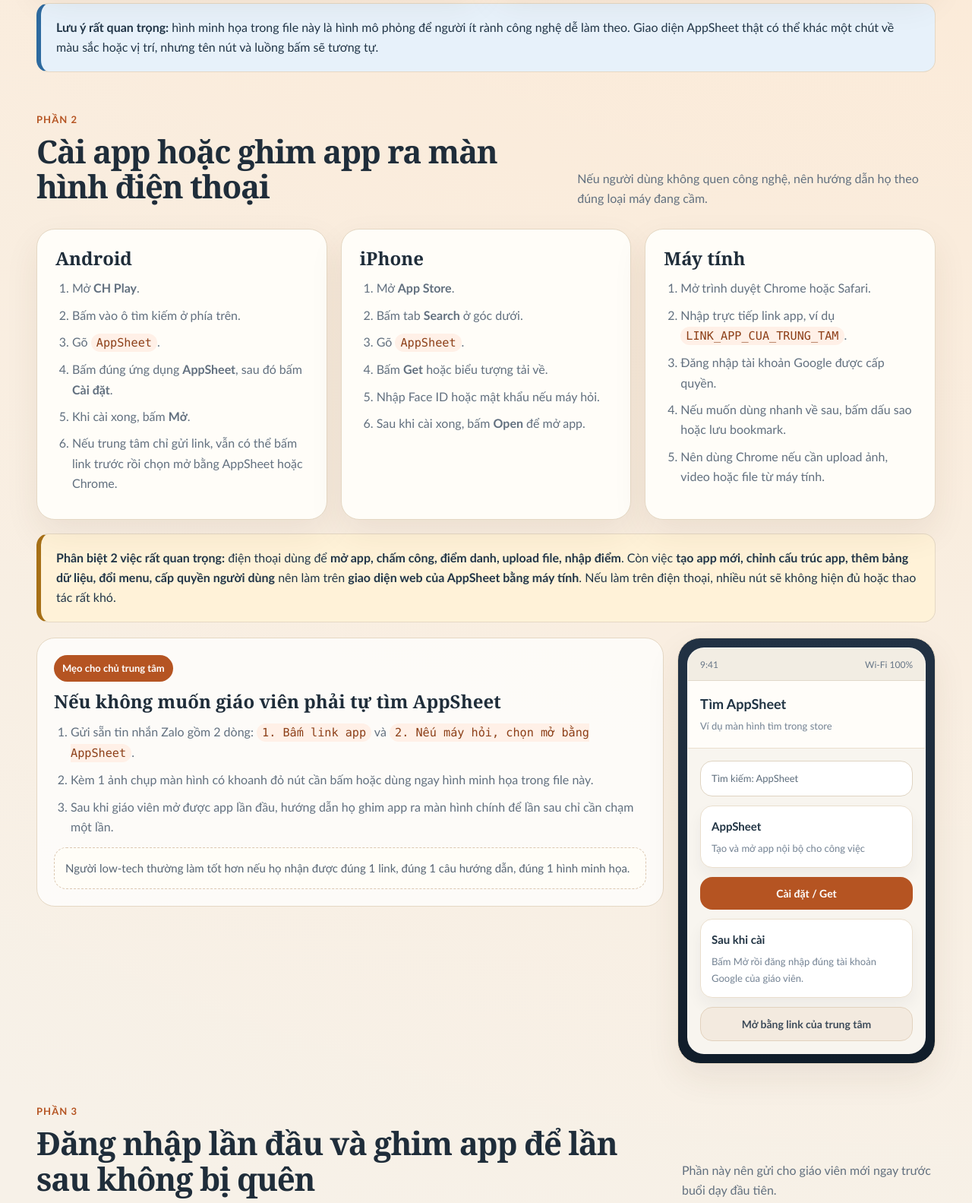
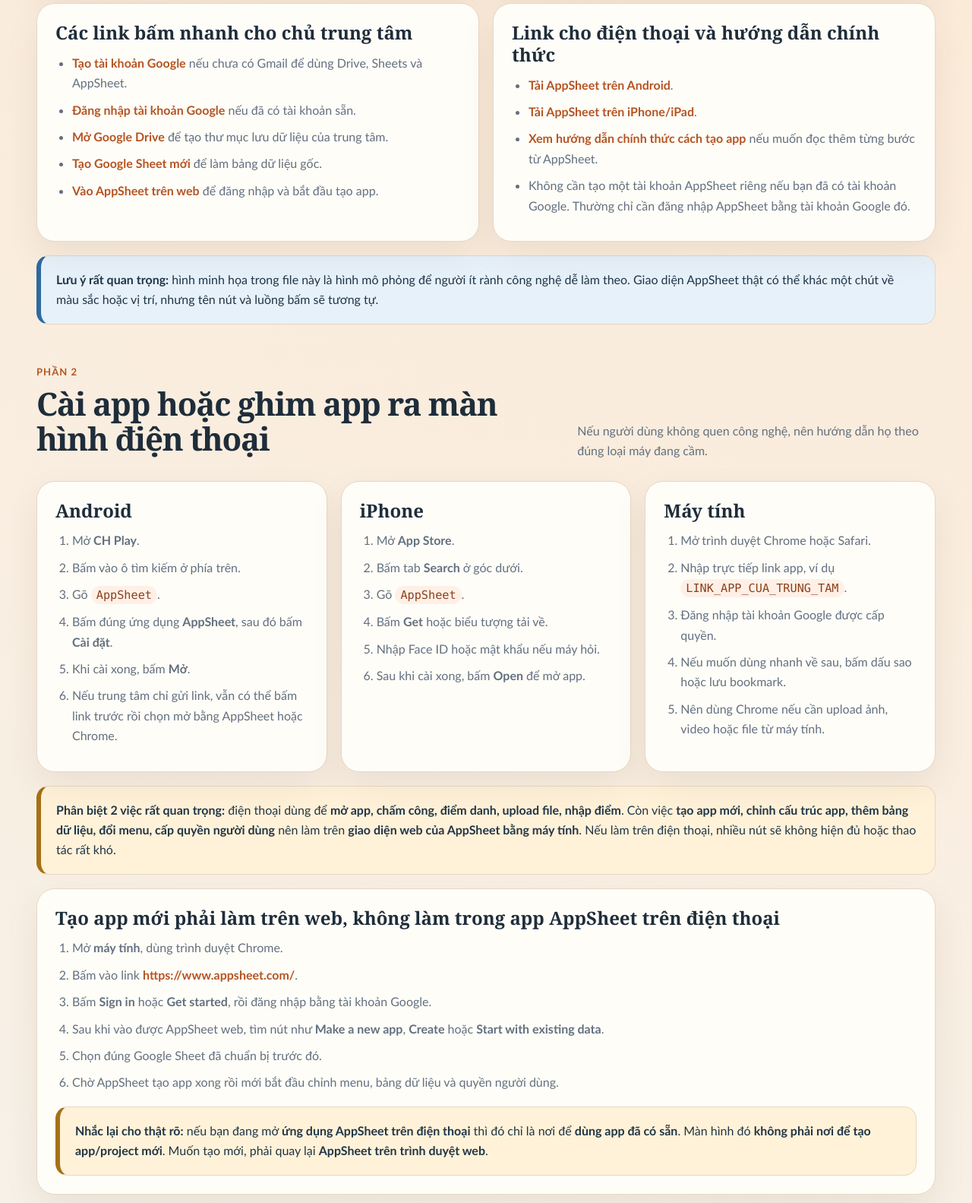
Before and after one commit to haonv88/giang_tutor, a plain HTML site: page index.html in a window 1280 px wide. Shown: the part 1317-2900 px from the top of the page at 76% size. Drawn offline with Linux system fonts and the light colour scheme.

Commit message:
Add guidance link

```diff
--- a/index.html
+++ b/index.html
@@ -838,6 +838,29 @@
         </div>
       </div>
 
+      <div class="grid two" style="margin-top: 18px;">
+        <div class="card">
+          <h3>Các link bấm nhanh cho chủ trung tâm</h3>
+          <ul class="checklist">
+            <li><a href="https://accounts.google.com/signup" target="_blank" rel="noreferrer"><strong>Tạo tài khoản Google</strong></a> nếu chưa có Gmail để dùng Drive, Sheets và AppSheet.</li>
+            <li><a href="https://accounts.google.com/" target="_blank" rel="noreferrer"><strong>Đăng nhập tài khoản Google</strong></a> nếu đã có tài khoản sẵn.</li>
+            <li><a href="https://drive.google.com/" target="_blank" rel="noreferrer"><strong>Mở Google Drive</strong></a> để tạo thư mục lưu dữ liệu của trung tâm.</li>
+            <li><a href="https://docs.google.com/spreadsheets/create" target="_blank" rel="noreferrer"><strong>Tạo Google Sheet mới</strong></a> để làm bảng dữ liệu gốc.</li>
+            <li><a href="https://www.appsheet.com/" target="_blank" rel="noreferrer"><strong>Vào AppSheet trên web</strong></a> để đăng nhập và bắt đầu tạo app.</li>
+          </ul>
+        </div>
+
+        <div class="card">
+          <h3>Link cho điện thoại và hướng dẫn chính thức</h3>
+          <ul class="checklist">
+            <li><a href="https://play.google.com/store/apps/details?hl=vi&id=x1Trackmaster.x1Trackmaster" target="_blank" rel="noreferrer"><strong>Tải AppSheet trên Android</strong></a>.</li>
+            <li><a href="https://apps.apple.com/us/app/appsheet/id732548900" target="_blank" rel="noreferrer"><strong>Tải AppSheet trên iPhone/iPad</strong></a>.</li>
+            <li><a href="https://about.appsheet.com/how-to-create-an-app/" target="_blank" rel="noreferrer"><strong>Xem hướng dẫn chính thức cách tạo app</strong></a> nếu muốn đọc thêm từng bước từ AppSheet.</li>
+            <li>Không cần tạo một tài khoản AppSheet riêng nếu bạn đã có tài khoản Google. Thường chỉ cần đăng nhập AppSheet bằng tài khoản Google đó.</li>
+          </ul>
+        </div>
+      </div>
+
       <div class="note">
         <strong>Lưu ý rất quan trọng:</strong> hình minh họa trong file này là hình mô phỏng để người ít rành công nghệ dễ làm theo.
         Giao diện AppSheet thật có thể khác một chút về màu sắc hoặc vị trí, nhưng tên nút và luồng bấm sẽ tương tự.
@@ -894,6 +917,22 @@
         <strong>Phân biệt 2 việc rất quan trọng:</strong> điện thoại dùng để <strong>mở app, chấm công, điểm danh, upload file, nhập điểm</strong>.
         Còn việc <strong>tạo app mới, chỉnh cấu trúc app, thêm bảng dữ liệu, đổi menu, cấp quyền người dùng</strong> nên làm trên
         <strong>giao diện web của AppSheet bằng máy tính</strong>. Nếu làm trên điện thoại, nhiều nút sẽ không hiện đủ hoặc thao tác rất khó.
+      </div>
+
+      <div class="card" style="margin-top: 18px;">
+        <h3>Tạo app mới phải làm trên web, không làm trong app AppSheet trên điện thoại</h3>
+        <ol class="steps">
+          <li>Mở <strong>máy tính</strong>, dùng trình duyệt Chrome.</li>
+          <li>Bấm vào link <a href="https://www.appsheet.com/" target="_blank" rel="noreferrer"><strong>https://www.appsheet.com/</strong></a>.</li>
+          <li>Bấm <strong>Sign in</strong> hoặc <strong>Get started</strong>, rồi đăng nhập bằng tài khoản Google.</li>
+          <li>Sau khi vào được AppSheet web, tìm nút như <strong>Make a new app</strong>, <strong>Create</strong> hoặc <strong>Start with existing data</strong>.</li>
+          <li>Chọn đúng Google Sheet đã chuẩn bị trước đó.</li>
+          <li>Chờ AppSheet tạo app xong rồi mới bắt đầu chỉnh menu, bảng dữ liệu và quyền người dùng.</li>
+        </ol>
+        <div class="warning" style="margin-bottom: 0;">
+          <strong>Nhắc lại cho thật rõ:</strong> nếu bạn đang mở <strong>ứng dụng AppSheet trên điện thoại</strong> thì đó chỉ là nơi để <strong>dùng app đã có sẵn</strong>.
+          Màn hình đó <strong>không phải nơi để tạo app/project mới</strong>. Muốn tạo mới, phải quay lại <strong>AppSheet trên trình duyệt web</strong>.
+        </div>
       </div>
 
       <div class="workflow">
@@ -1373,7 +1412,7 @@
           <div class="index">1</div>
           <div>
             <strong>Tạo nơi lưu dữ liệu gốc</strong>
-            <p>Mở <a href="https://drive.google.com/" target="_blank" rel="noreferrer">Google Drive</a>, tạo một thư mục riêng cho trung tâm, rồi tạo Google Sheet chứa các bảng như <code>Students</code>, <code>Teachers</code>, <code>Classes</code>, <code>Attendance</code>, <code>Scores</code>, <code>Homework</code>.</p>
+            <p>Mở <a href="https://drive.google.com/" target="_blank" rel="noreferrer">Google Drive</a>, tạo một thư mục riêng cho trung tâm, rồi bấm <a href="https://docs.google.com/spreadsheets/create" target="_blank" rel="noreferrer">Tạo Google Sheet mới</a> để làm bảng dữ liệu chứa các sheet như <code>Students</code>, <code>Teachers</code>, <code>Classes</code>, <code>Attendance</code>, <code>Scores</code>, <code>Homework</code>.</p>
           </div>
         </div>
 
@@ -1381,7 +1420,7 @@
           <div class="index">2</div>
           <div>
             <strong>Tạo app từ AppSheet</strong>
-            <p>Phải làm bước này trên <strong>máy tính</strong> bằng trình duyệt web như Chrome. Vào <a href="https://www.appsheet.com/" target="_blank" rel="noreferrer">AppSheet</a>, đăng nhập, rồi bấm <strong>Make a new app</strong> hoặc <strong>Start with existing data</strong>, sau đó chọn đúng Google Sheet vừa tạo.</p>
+            <p>Phải làm bước này trên <strong>máy tính</strong> bằng trình duyệt web như Chrome. Bấm vào <a href="https://www.appsheet.com/" target="_blank" rel="noreferrer"><strong>AppSheet trên web</strong></a>, đăng nhập, rồi tìm nút <strong>Make a new app</strong>, <strong>Create</strong> hoặc <strong>Start with existing data</strong>. Sau đó chọn đúng Google Sheet vừa tạo.</p>
           </div>
         </div>
 
@@ -1412,6 +1451,14 @@
         <div class="owner-step">
           <div class="index">6</div>
           <div>
+            <strong>Cách kiểm tra mình đang ở đúng nơi để tạo app</strong>
+            <p>Nếu bạn thấy thanh địa chỉ trình duyệt có chữ <code>appsheet.com</code> và màn hình có các nút kiểu <strong>Create</strong> hoặc <strong>Make a new app</strong>, bạn đang ở đúng giao diện web. Nếu bạn chỉ thấy giao diện giống một app để nhập dữ liệu hằng ngày, nghĩa là bạn đang ở sai chỗ.</p>
+          </div>
+        </div>
+
+        <div class="owner-step">
+          <div class="index">7</div>
+          <div>
             <strong>Gửi một tin nhắn mẫu cho giáo viên</strong>
             <p>Ví dụ: “Cô mở link này <code>LINK_APP_CUA_TRUNG_TAM</code>, đăng nhập đúng email đã đăng ký, rồi bấm ô Điểm danh HS để điểm danh buổi học hôm nay.”</p>
           </div>
@@ -1420,7 +1467,7 @@
 
       <div class="note">
         <strong>Kinh nghiệm thực tế:</strong> nếu chủ trung tâm thử tạo app ngay trên điện thoại mà không thấy tạo được, đó là chuyện bình thường.
-        Hãy chuyển sang máy tính và mở AppSheet trên trình duyệt web để làm phần setup. Sau khi setup xong, giáo viên mới quay lại điện thoại để dùng hằng ngày.
+        Hãy chuyển sang máy tính và mở <a href="https://www.appsheet.com/" target="_blank" rel="noreferrer">AppSheet trên trình duyệt web</a> để làm phần setup. Sau khi setup xong, giáo viên mới quay lại điện thoại để dùng hằng ngày.
       </div>
 
       <table class="info-table" style="margin-top: 20px;">
```
